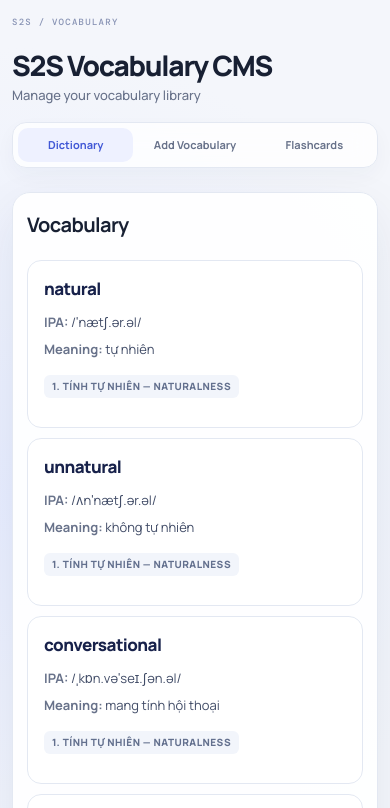
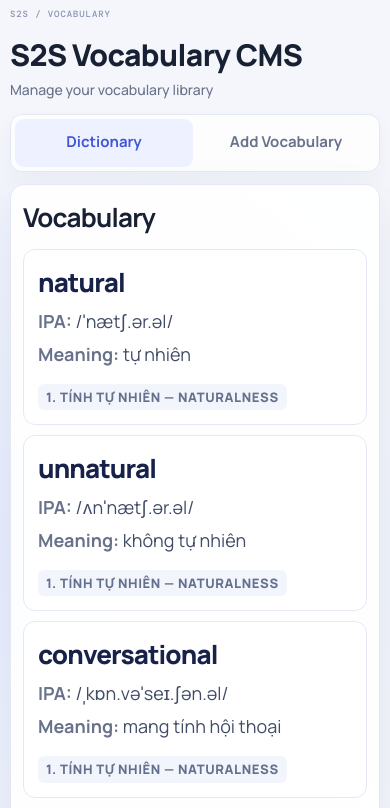
Before and after one commit to hunghobbit/s2s-vocabulary, a plain HTML site: page index.html in a window 390 px wide. Shown: the top 808 px of the page. Drawn offline with nearby package versions, Linux system fonts and the light colour scheme.

Commit message:
Improve responsive layout for mobile and extra-small phones in index.html

```diff
--- a/index.html
+++ b/index.html
@@ -371,42 +371,56 @@
                 }
             }
 
-            @media (max-width: 640px) {
+            @media (max-width: 768px) {
                 body {
-                    padding: 34px 12px 44px;
+                    padding: 20px 12px 32px;
                 }
 
                 body::before {
                     left: 12px;
-                    top: 16px;
-                    font-size: 9px;
+                    top: 10px;
+                    font-size: 10px;
                 }
 
                 h1 {
-                    margin-top: 16px;
-                    font-size: 28px;
-                    letter-spacing: -0.045em;
+                    margin-top: 28px;
+                    font-size: 34px;
+                    letter-spacing: -0.03em;
+                    line-height: 1.12;
                 }
 
                 h1::after {
-                    font-size: 13px;
-                    margin-top: 8px;
+                    margin-top: 10px;
+                    font-size: 16px;
+                    line-height: 1.4;
+                }
+
+                h2 {
+                    font-size: 30px;
+                    margin-bottom: 18px;
+                }
+
+                h3 {
+                    font-size: 22px;
                 }
 
                 /* Navigation */
                 .tabs {
                     width: 100%;
-                    margin-top: 20px;
-                    padding: 5px;
-                    gap: 4px;
+                    margin: 18px auto 16px;
+                    padding: 6px;
+                    gap: 6px;
                     border-radius: 14px;
                 }
 
                 .tabs button {
                     flex: 1;
                     min-width: 0;
-                    padding: 9px 6px;
-                    font-size: 11px;
+                    min-height: 52px;
+                    padding: 12px 10px;
+                    font-size: 17px;
+                    font-weight: 700;
+                    border-radius: 10px;
                     white-space: nowrap;
                 }
 
@@ -418,36 +432,183 @@
                 #dictionary,
                 #add {
                     padding: 18px 14px;
-                    border-radius: 18px;
+                    border-radius: 16px;
+                    max-width: 100%;
                 }
 
                 /* Dictionary */
                 #dictionaryList {
-                    grid-template-columns: 1fr;
-                    gap: 10px;
+                    grid-template-columns: 1fr !important;
+                    gap: 12px;
                 }
 
                 .card {
                     padding: 16px;
                     border-radius: 14px;
+                    min-height: 0;
                 }
 
                 .card h3 {
-                    font-size: 17px;
+                    font-size: 30px;
+                    margin-bottom: 10px;
+                }
+
+                .card p {
+                    font-size: 21px;
+                    line-height: 1.55;
+                    margin: 6px 0;
+                }
+
+                .card small {
+                    margin-top: 10px;
+                    font-size: 15px;
+                    padding: 6px 10px;
+                }
+
+                label {
+                    margin: 18px 0 8px;
+                    font-size: 18px;
+                    letter-spacing: 0.01em;
                 }
 
                 /* Inputs */
                 input,
                 textarea,
                 select {
-                    min-height: 44px;
-                    font-size: 14px;
+                    min-height: 56px;
+                    padding: 14px 16px;
+                    font-size: 18px;
+                    border-radius: 12px;
                 }
 
                 /* Buttons */
                 button {
-                    padding: 9px 10px;
-                    font-size: 12px;
+                    min-height: 52px;
+                    padding: 12px 14px;
+                    font-size: 17px;
+                    border-radius: 10px;
+                }
+
+                #add > button {
+                    margin-top: 14px;
+                }
+
+                pre {
+                    font-size: 14px;
+                    line-height: 1.6;
+                    padding: 14px;
+                }
+
+                #githubStatus {
+                    font-size: 15px;
+                }
+            }
+
+            @media (max-width: 420px) {
+                body {
+                    padding: 14px 10px 24px;
+                }
+
+                body::before {
+                    top: 8px;
+                    left: 10px;
+                    font-size: 9px;
+                    letter-spacing: 0.1em;
+                }
+
+                h1 {
+                    margin-top: 24px;
+                    font-size: 30px;
+                    line-height: 1.14;
+                    letter-spacing: -0.02em;
+                }
+
+                h1::after {
+                    font-size: 14px;
+                    margin-top: 8px;
+                }
+
+                h2 {
+                    font-size: 26px;
+                    margin-bottom: 14px;
+                }
+
+                h3 {
+                    font-size: 20px;
+                }
+
+                .tabs {
+                    margin: 14px auto 12px;
+                    padding: 4px;
+                    gap: 4px;
+                    border-radius: 12px;
+                }
+
+                .tabs button {
+                    min-height: 48px;
+                    padding: 10px 8px;
+                    font-size: 15px;
+                    border-radius: 9px;
+                }
+
+                #dictionary,
+                #add {
+                    padding: 14px 12px;
+                    border-radius: 14px;
+                }
+
+                #dictionaryList {
+                    gap: 10px;
+                }
+
+                .card {
+                    padding: 14px;
+                    border-radius: 12px;
+                }
+
+                .card h3 {
+                    font-size: 26px;
+                    margin-bottom: 8px;
+                }
+
+                .card p {
+                    font-size: 18px;
+                    line-height: 1.5;
+                }
+
+                .card small {
+                    font-size: 13px;
+                    padding: 5px 8px;
+                }
+
+                label {
+                    margin: 14px 0 7px;
+                    font-size: 16px;
+                }
+
+                input,
+                textarea,
+                select {
+                    min-height: 52px;
+                    padding: 12px 14px;
+                    font-size: 16px;
+                    border-radius: 10px;
+                }
+
+                button {
+                    min-height: 48px;
+                    padding: 10px 12px;
+                    font-size: 15px;
+                    border-radius: 9px;
+                }
+
+                pre {
+                    font-size: 13px;
+                    padding: 12px;
+                }
+
+                #githubStatus {
+                    font-size: 14px;
                 }
             }
         </style>
@@ -998,36 +1159,39 @@
                         const errorData = await updateRes.json();
 
                         throw new Error(
-                            errorData.message || "GitHub update failed",
+                            errorData.message ||
+                                `GitHub update failed (${updateRes.status})`,
                         );
                     }
 
-                    // =======================
-                    // 5. Thành công
-                    // =======================
+                    status.textContent =
+                        "✅ Updated vocabulary.md to GitHub successfully!";
 
+                    // cập nhật markdownData local
                     markdownData = content;
 
+                    // refresh dictionary UI
                     renderDictionary();
 
-                    status.textContent = `✓ "${word}" updated to GitHub successfully.`;
-
-                    // Xóa form
+                    // clear form
                     document.getElementById("word").value = "";
                     document.getElementById("meaning").value = "";
                     document.getElementById("ipa").value = "";
+                    document.getElementById("preview").textContent = "";
+                } catch (e) {
+                    console.error(e);
 
-                    updatePreview();
-                } catch (error) {
-                    console.error("GITHUB ERROR:", error);
-
-                    status.textContent = "";
-
-                    alert(`GitHub update failed: ${error.message}`);
+                    status.textContent = `❌ ${e.message}`;
                 }
             }
+
+            ["word", "meaning", "ipa", "category"].forEach((id) => {
+                document
+                    .getElementById(id)
+                    .addEventListener("input", updatePreview);
+            });
+
             loadVocabulary();
         </script>
-        <script src="s2s-flashcards-addon.js"></script>
     </body>
 </html>
```
